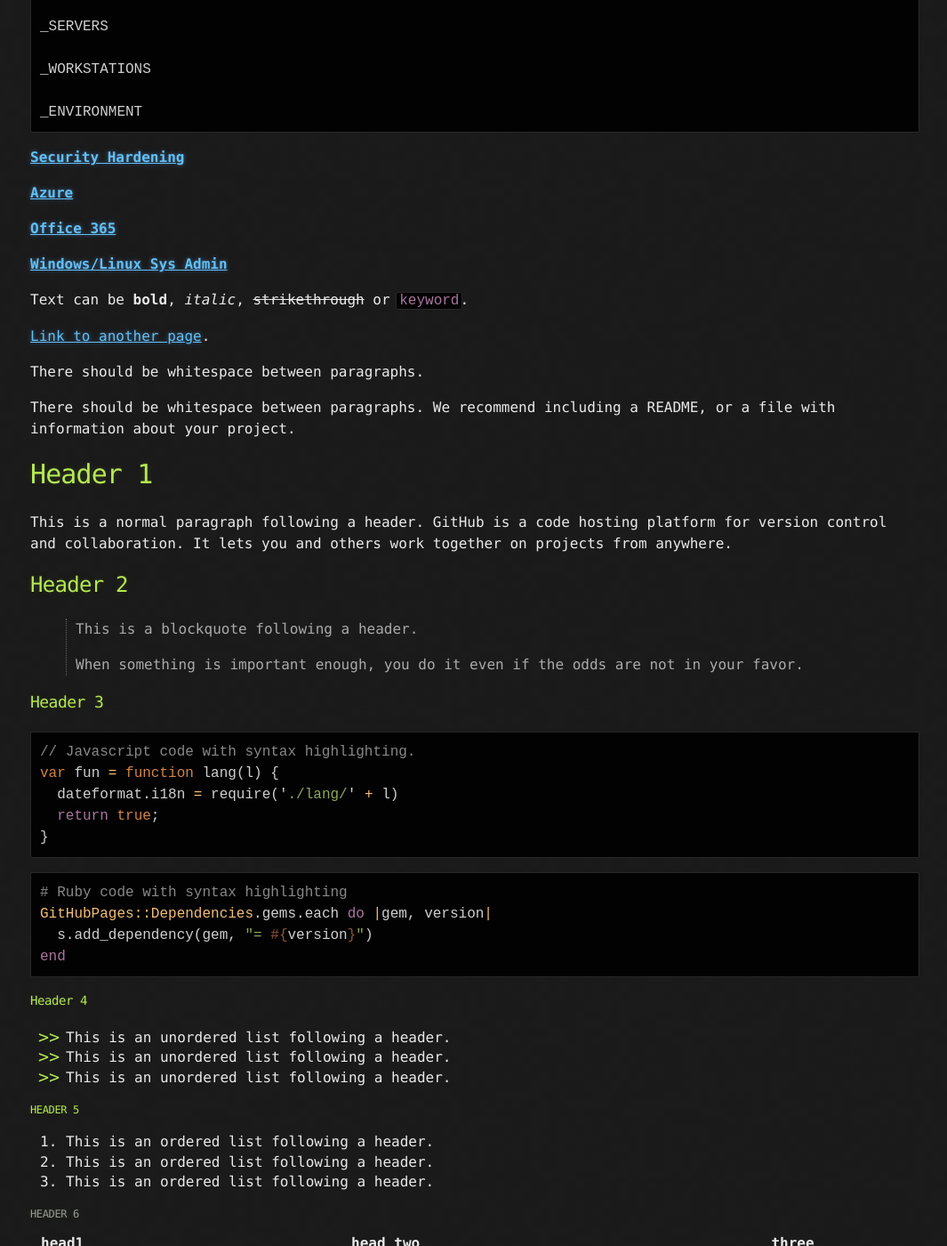
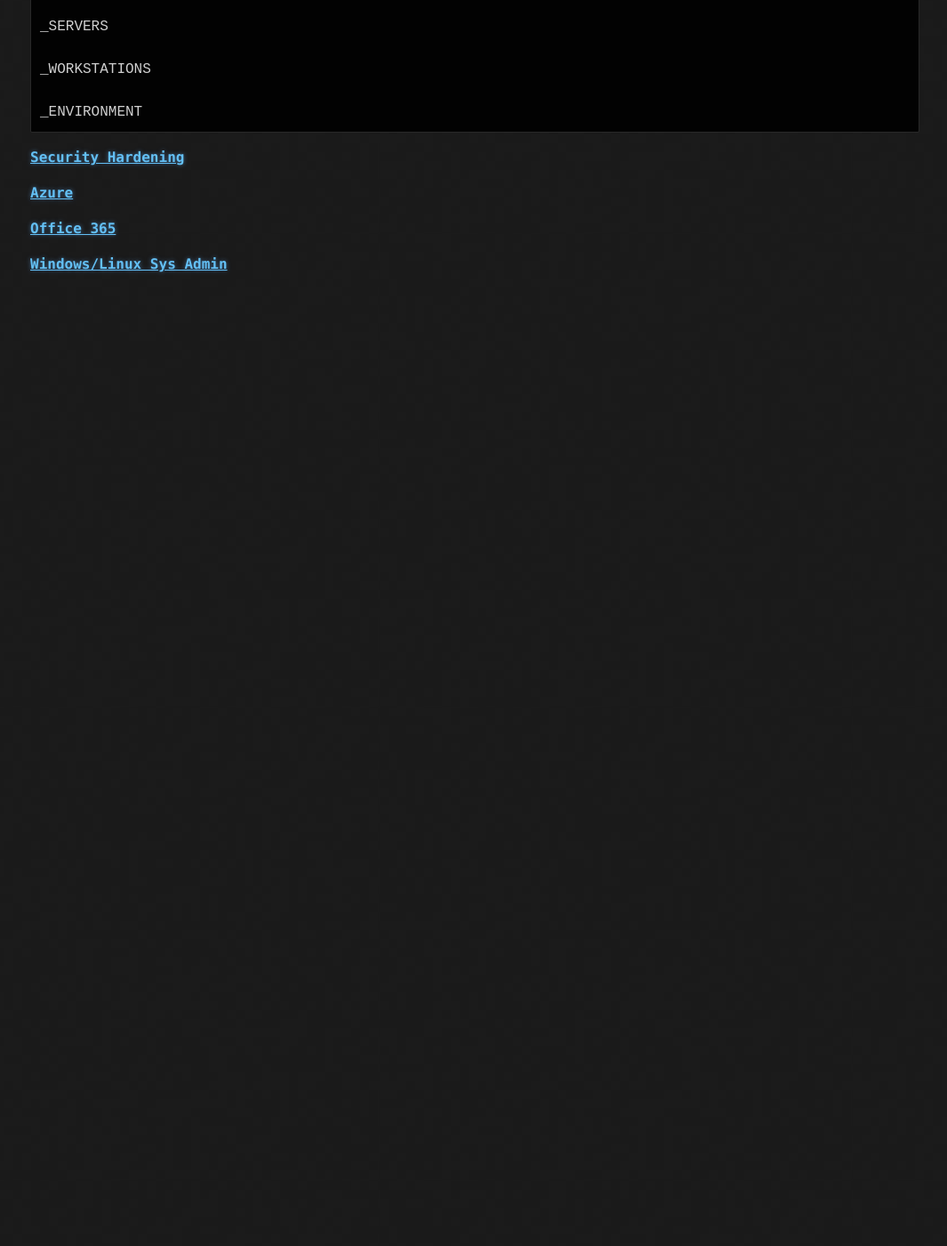
Before and after one commit to shnlnryn/blog, a Jekyll site: the page built from index.md, in a window 1280 px wide and 1400 px high, scrolled down 270 px. Shown: the whole window at 89% size, without its empty margins (106-1171 px from the left). Built offline with Jekyll 4.4.1, drawn with Linux system fonts in a browser that asks for light colours; our own code applies the rules of GitHub Pages for plain Markdown files; after the commit the page ends 900 px from its top, so only the background shows below that; some of the changed text lies outside the part shown.

Commit message:
Update index.md

````diff
--- a/index.md
+++ b/index.md
@@ -29,143 +29,3 @@
 [**Office 365**](https://github.com/shnlnryn/o365)
 
 [**Windows/Linux Sys Admin**](https://github.com/shnlnryn/sysadmin)
-
-
-
-
-
-
-
-
-
-
-
-
-
-
-
-
-
-
-
-
-
-Text can be **bold**, _italic_, ~~strikethrough~~ or `keyword`.
-
-[Link to another page](./another-page.html).
-
-There should be whitespace between paragraphs.
-
-There should be whitespace between paragraphs. We recommend including a README, or a file with information about your project.
-
-# Header 1
-
-This is a normal paragraph following a header. GitHub is a code hosting platform for version control and collaboration. It lets you and others work together on projects from anywhere.
-
-## Header 2
-
-> This is a blockquote following a header.
->
-> When something is important enough, you do it even if the odds are not in your favor.
-
-### Header 3
-
-```js
-// Javascript code with syntax highlighting.
-var fun = function lang(l) {
-  dateformat.i18n = require('./lang/' + l)
-  return true;
-}
-```
-
-```ruby
-# Ruby code with syntax highlighting
-GitHubPages::Dependencies.gems.each do |gem, version|
-  s.add_dependency(gem, "= #{version}")
-end
-```
-
-#### Header 4
-
-*   This is an unordered list following a header.
-*   This is an unordered list following a header.
-*   This is an unordered list following a header.
-
-##### Header 5
-
-1.  This is an ordered list following a header.
-2.  This is an ordered list following a header.
-3.  This is an ordered list following a header.
-
-###### Header 6
-
-| head1        | head two          | three |
-|:-------------|:------------------|:------|
-| ok           | good swedish fish | nice  |
-| out of stock | good and plenty   | nice  |
-| ok           | good `oreos`      | hmm   |
-| ok           | good `zoute` drop | yumm  |
-
-### There's a horizontal rule below this.
-
-* * *
-
-### Here is an unordered list:
-
-*   Item foo
-*   Item bar
-*   Item baz
-*   Item zip
-
-### And an ordered list:
-
-1.  Item one
-1.  Item two
-1.  Item three
-1.  Item four
-
-### And a nested list:
-
-- level 1 item
-  - level 2 item
-  - level 2 item
-    - level 3 item
-    - level 3 item
-- level 1 item
-  - level 2 item
-  - level 2 item
-  - level 2 item
-- level 1 item
-  - level 2 item
-  - level 2 item
-- level 1 item
-
-### Small image
-
-![Octocat](https://github.githubassets.com/images/icons/emoji/octocat.png)
-
-### Large image
-
-![Branching](https://guides.github.com/activities/hello-world/branching.png)
-
-
-### Definition lists can be used with HTML syntax.
-
-<dl>
-<dt>Name</dt>
-<dd>Godzilla</dd>
-<dt>Born</dt>
-<dd>1952</dd>
-<dt>Birthplace</dt>
-<dd>Japan</dd>
-<dt>Color</dt>
-<dd>Green</dd>
-</dl>
-
-```
-Long, single-line code blocks should not wrap. They should horizontally scroll if they are too long. This line should be long enough to demonstrate this.
-```
-
-```
-The final element.
-```
````
